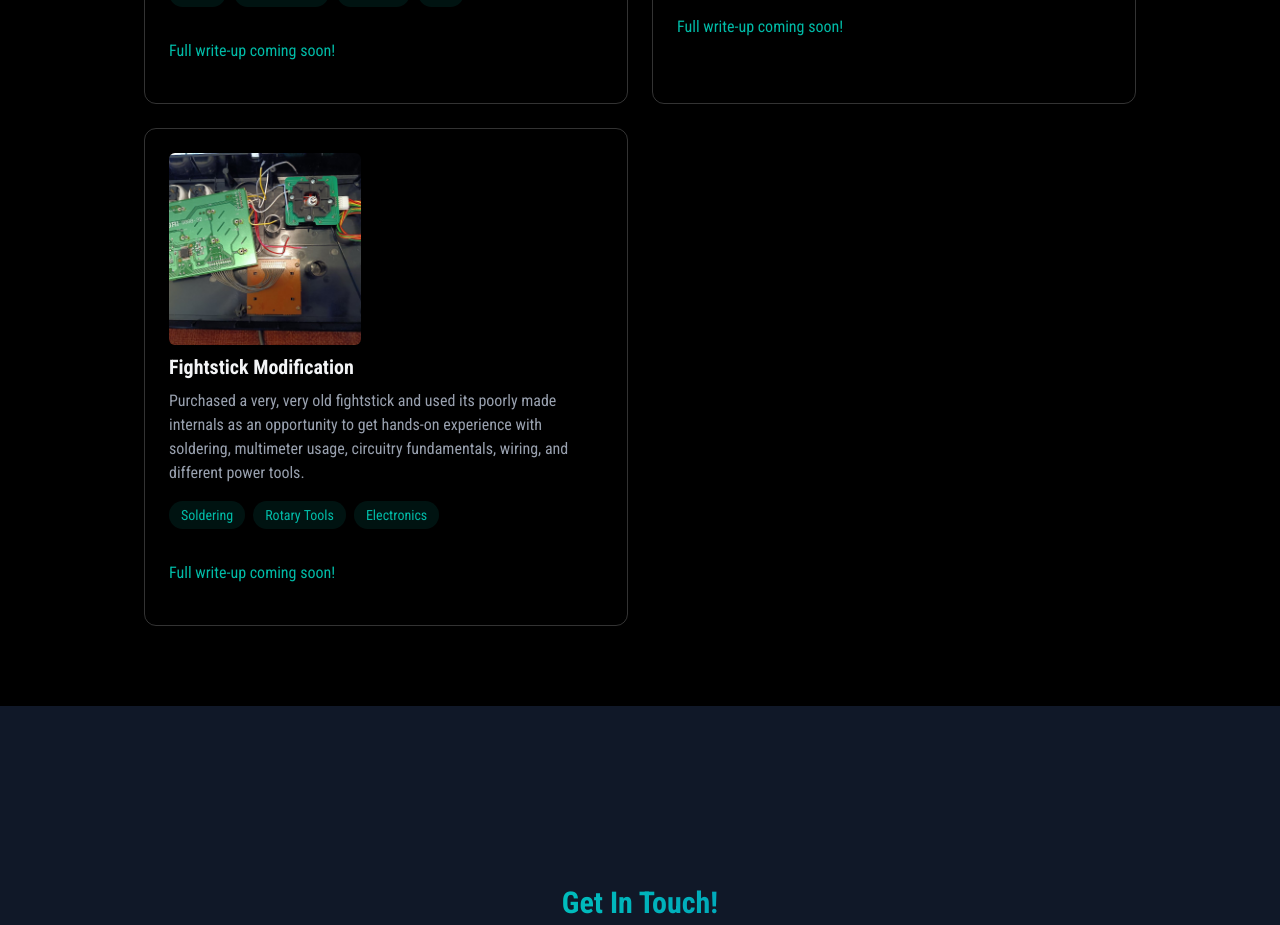
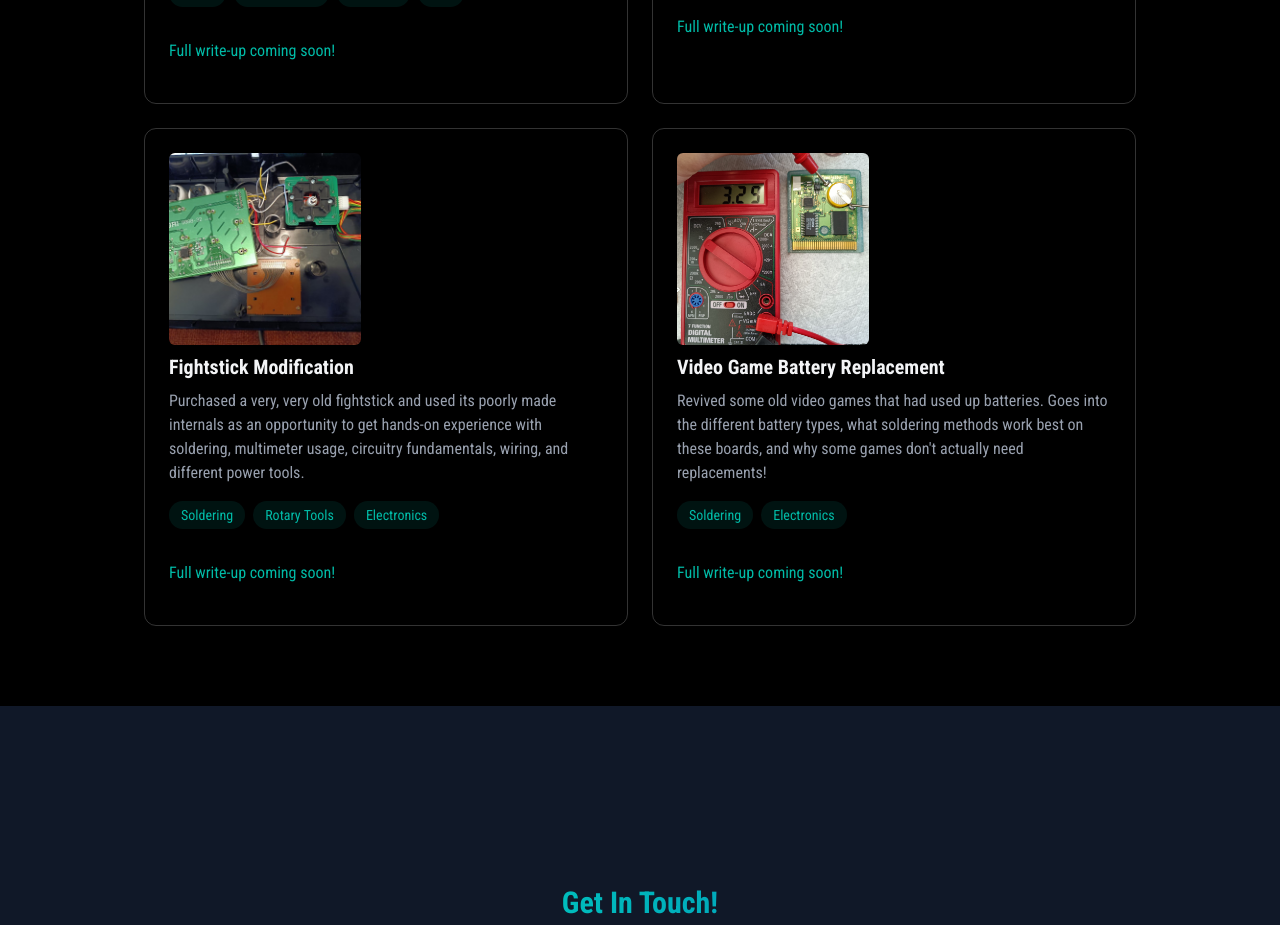
Before and after one commit to danielnavas/website, a React (Vite) app: page / in a window 1280 px wide. Shown: the part 2340-3265 px from the top of the page. Built offline with nearby package versions, Linux system fonts and the light colour scheme.

Commit message:
added info to projects

```diff
--- a/src/components/sections/Projects.jsx
+++ b/src/components/sections/Projects.jsx
@@ -84,6 +84,31 @@
                         </a>
                     </div>
                 </div>
+                <div className="p-6 rounded-xl border border-white/20
+                    hover:-translate-y-1 hover:border-teal-500/30 hover:shadow-[0_5px_50px_rgba(0,128,128,0.3)] transition-all">
+                        <div>
+                            <img class="object-scale-down size-48 rounded-md" alt="" src="/website/battery.jpg" />
+                        </div>
+                        <h3 className="text-xl font-bold mb-2 mt-2"> Video Game Battery Replacement</h3>
+                        <p className="text-gray-400 mb-4">Revived some old video games that had used up batteries. Goes into the different battery types,
+                             what soldering methods work best on these boards, and why some games don't actually need replacements!</p>
+                    <div className="flex flex-wrap gap-2 mb-4">
+                        {["Soldering", "Electronics"].map((tech, key) => (
+                            <span
+                            key={key}
+                            className="bg-teal-500/10 text-teal-500 py-1 px-3 rounded-full text-sm
+                            hover:blue-500/20 hover:shadow-[0_2px_8px_rgba(59,130,246,0.2)] transition">
+                            {tech}
+                            </span>
+                        ))}
+                    </div>
+                    <div className="flex">
+                        <a href="#"
+                        className=" text-teal-500 hover:text-teal-400 transition-colors my-4">
+                        Full write-up coming soon!
+                        </a>
+                    </div>
+                </div>
 
 
 
```
Also changed, not shown: public/battery.jpg (added).
